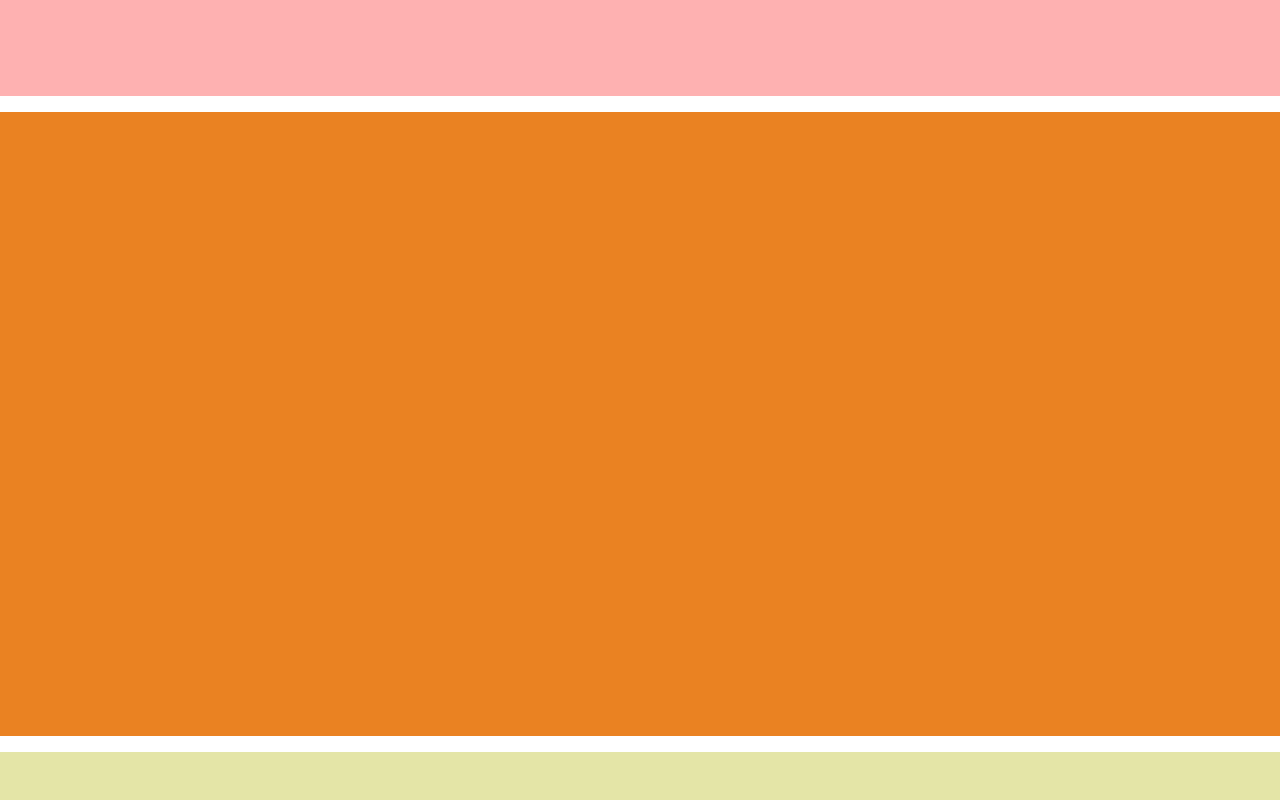
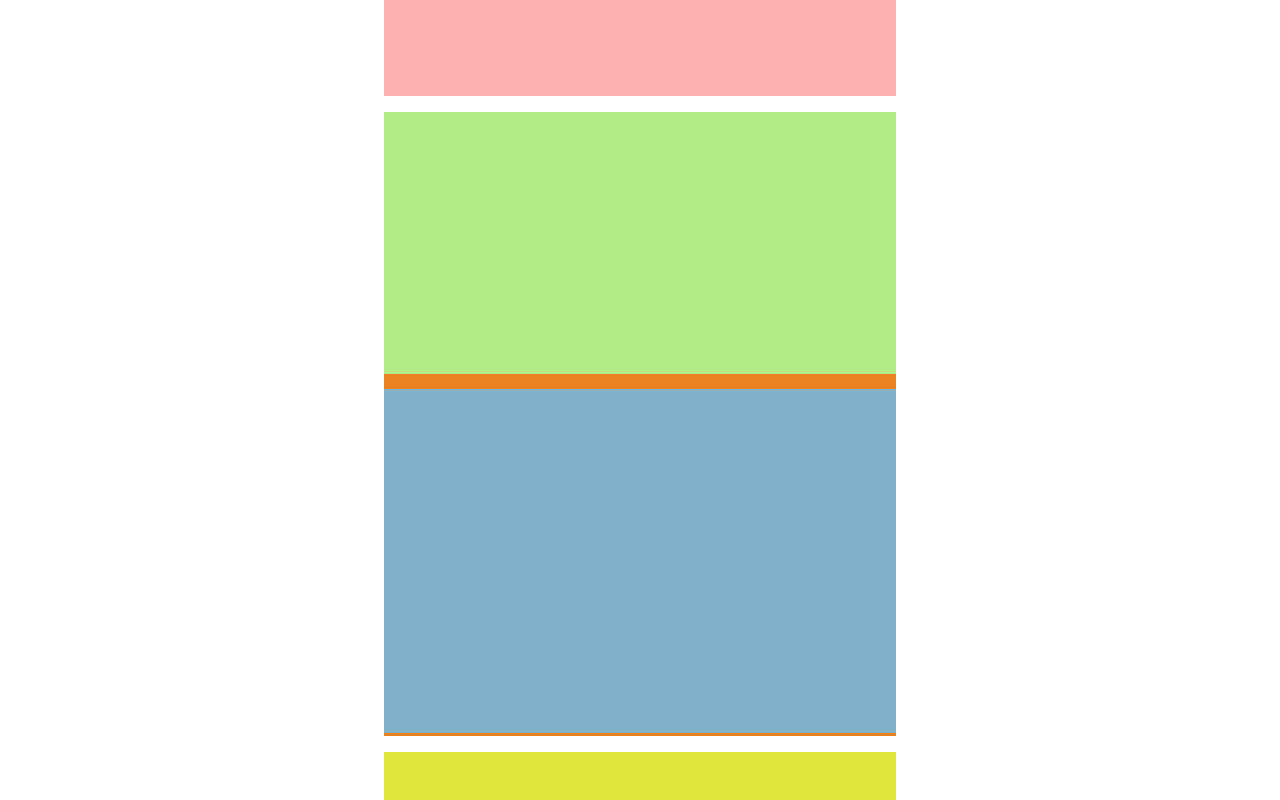
Before and after one commit to AndreSoffiantini/htmlcss-struttura-wp, a plain HTML site: page index.html in a window 1280 px wide. Drawn offline with Linux system fonts and the light colour scheme.

Commit message:
Create main-photo and main-text-container class

```diff
--- a/css/style.css
+++ b/css/style.css
@@ -16,14 +16,14 @@
     /* Colors */
     --sidebar-color: #80A6D1;
     --main-text-color: #7FB2C8;
-    --main-header-color: #8CE3C4;
+    --main-header_text-color: #8CE3C4;
     --main-photo-color: #B2EA85;
-    --footer-color: #E4E5A7;
+    --footer-color: #e1e43b;
     --main-color: #EA8222;
     --header-color: #FEB1B1;
     /* Dimensions */
     --margin-header-main_photo: 2vh;
-    --margin-main_photo-main_text: 28px;
+    --margin-main_photo-main_text: 3%;
     --margin-main_text-footer: 2vh;
 }
 
@@ -32,6 +32,10 @@
 
 
 /**************************** Body *****************************/
+
+body {
+    padding: 0 30%;
+}
 
 
 /********* .Site_header **********/
@@ -55,6 +59,29 @@
 }
 
 
+/***** .main-photo *****/
+
+.main-photo {
+    height: 42%;
+    background-color: var(--main-photo-color);
+    margin-bottom: var(--margin-main_photo-main_text);
+}
+
+
+/***** /.main-photo *****/
+
+
+/***** .main-text-container *****/
+
+.main-text-container {
+    height: 55%;
+    background-color: var(--main-text-color);
+}
+
+
+/***** /.main-text-container *****/
+
+
 /********* /.Site_main **********/
 
 
--- a/index.html
+++ b/index.html
@@ -18,6 +18,14 @@
 
     <main class="site_main">
 
+        <div class="main-photo">
+
+        </div>
+
+        <div class="main-text-container clearfix">
+
+        </div>
+
     </main>
     <!-- /.site_main -->
 
```
